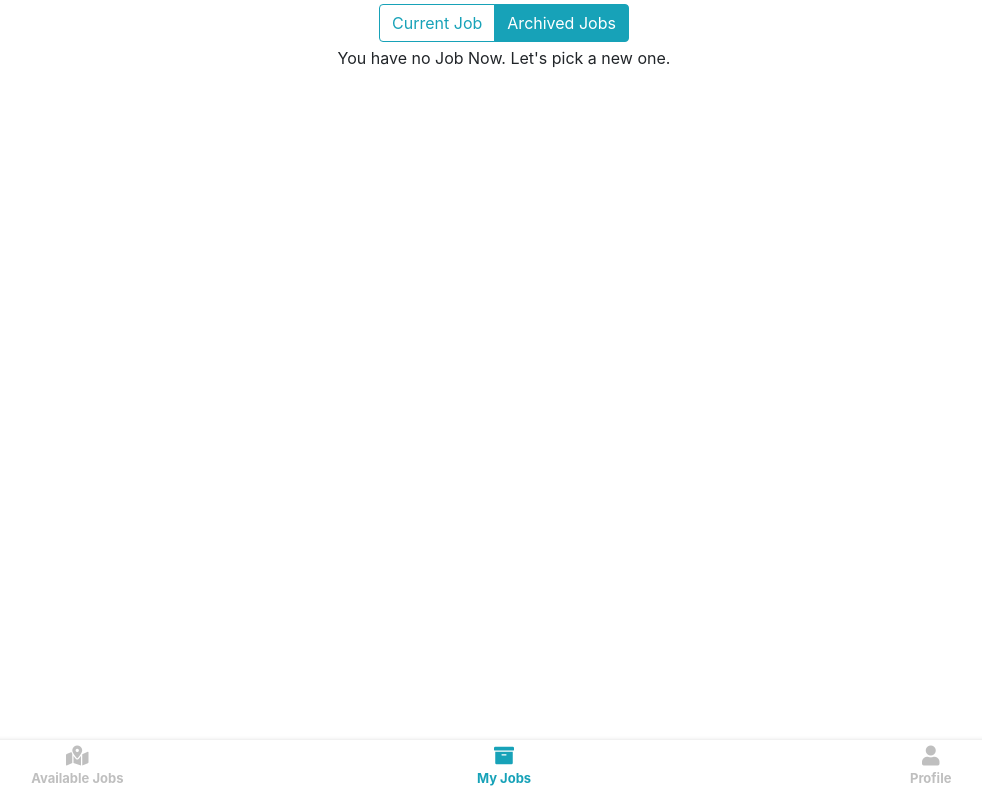
After one commit to AgnosticMe/swiftly, a Django app: page /courier/jobs/archived/ in a window 1280 px wide. The commit adds this page. Shown: the whole page, without its empty margins (136-1118 px from the left). Run offline with Django 3.2, Linux system fonts and the light colour scheme; the visitor is signed in with stand-in values (Sample User, id 1); data comes from the database, SQL or seed files in the repository; data that the repository does not hold is empty; some libraries are stand-ins or nearby versions.

Commit message:
create & design archived jobs page & profile page

```diff
--- a/src/courier/views.py
+++ b/src/courier/views.py
@@ -81,3 +81,36 @@ def current_job_take_photo_page(request, id):
 @login_required(login_url='/sign-in/?next=/courier/')
 def job_complete_page(request):
     return  render(request, 'courier/job_complete.html')
+
+
+@login_required(login_url='/sign-in/?next=/courier/')
+def archived_jobs_page(request):
+    jobs = Job.objects.filter(
+        courier = request.user.courier,
+        status = Job.COMPLETED_STATUS,
+    )
+
+    context = {
+        'jobs': jobs,
+    }
+    return render(request, 'courier/archived_jobs.html', context)
+
+
+@login_required(login_url='/sign-in/?next=/courier/')
+def profile_page(request):
+    jobs = Job.objects.filter(
+        courier = request.user.courier,
+        status = Job.COMPLETED_STATUS,
+    )
+
+    total_earnings = round(sum(job.price for job in jobs) * 0.8, 2)
+    total_jobs = len(jobs)
+    total_kms = round(sum(job.distance for job in jobs), 2)
+
+    context = {
+        'total_earnings': total_earnings,
+        'total_jobs': total_jobs,
+        'total_kms': total_kms,
+    }
+
+    return render(request, 'courier/profile.html', context)
--- /dev/null
+++ b/src/templates/courier/archived_jobs.html
@@ -0,0 +1,78 @@
+{% extends 'courier/base.html' %}
+
+{% block head %}
+
+<style>
+    small {
+        font-size: 12px;
+        line-height: 1.2rem;
+    }
+
+    .card {
+        border-radius: 0;
+    }
+
+</style>
+
+{% endblock head %}
+
+
+{% block content %}
+
+    <div class="d-flex flex-column h-100" style="padding-bottom: 60px">
+        <div class="text-center">
+            <div class="btn-group mt-1 mb-1 align-items-center" role="group">
+                <a href="{% url 'courier:current_job' %}" class="btn btn-outline-info">Current Job</a>
+                <a href="{% url 'courier:archived_jobs' %}" class="btn btn-info">Archived Jobs</a>
+            </div>
+        </div>
+
+
+        {% if jobs %}
+
+        {% for job in jobs %}
+            <div class="card">
+                <div class="card-body p-2">
+                    <div class="media">
+                        <img src="{{ job.photo.url }}" class="rounded-lg mr-3" width="50px" height="50px">
+                        <div class="media-body">
+                            <b>{{ job.job_name }}</b>
+                            <div class="d-flex">
+                                <div class="flex-grow-1 mr-2">
+
+                                    <small class="text-success">
+                                        <i class="fas fa-car"></i> <span>{{ job.distance }}</span> km
+                                        <i class="fas fa-clock ml-2"></i> <span>{{ job.duration }}</span> mins
+                                    </small>
+
+                                    <div class="d-flex align-items-center mt-2">
+                                        <i class="fas fa-map-marker-alt"></i>
+                                        <small class="text-secondary ml-2">{{ job.pickup_address }}</small>
+                                    </div>
+                                    <div class="d-flex align-items-center mt-2">
+                                        <i class="fas fa-flag-checkered"></i>
+                                        <small class="text-secondary ml-2">{{ job.delivery_address }}</small>
+                                    </div>
+
+                                </div>
+                                <h3>₹</h3><h3>{{ job.price }}</h3>
+
+                            </div>
+                        </div>
+                    </div>
+                </div>
+            </div>
+        {% endfor %}
+
+        {% else %}
+
+            <div id="main" class="text-center">
+                <p>You have no Job Now. Let's pick a new one.</p>
+            </div>
+
+        {% endif %}
+
+    </div>
+
+    {% include 'courier/bottom_tabs.html' %}
+{% endblock content %}
--- a/src/templates/courier/bottom_tabs.html
+++ b/src/templates/courier/bottom_tabs.html
@@ -35,17 +35,19 @@
 
 {% url 'courier:available_jobs' as available_jobs_url %}
 {% url 'courier:current_job' as current_job_url %}
+{% url 'courier:archived_jobs' as archived_jobs_url %}
+{% url 'courier:profile' as profile_url %}
 
 <div class="bottom-tabs d-flex">
      <a href="{% url 'courier:available_jobs' %}" class="{% if request.path == available_jobs_url %}active{% endif %}">
          <i class="fas fa-map-marked-alt"></i>
              <span>Available Jobs</span>
      </a>
-     <a href="{% url 'courier:current_job' %}" class="{% if request.path == current_job_url %}active{% endif %}">
+     <a href="{% url 'courier:current_job' %}" class="{% if request.path == current_job_url or request.path == archived_jobs_url %}active{% endif %}">
         <i class="fas fa-archive"></i>
             <span>My Jobs</span>
     </a>
-    <a href="#">
+    <a href="{% url 'courier:profile' %}" class="{% if request.path == profile_url %}active{% endif %}">
         <i class="fas fa-user"></i>
             <span>Profile</span>
     </a>
--- a/src/templates/courier/current_job.html
+++ b/src/templates/courier/current_job.html
@@ -111,8 +111,8 @@
     <div class="d-flex flex-column h-100" style="padding-bottom: 60px">
         <div class="text-center">
             <div class="btn-group mt-1 mb-1 align-items-center" role="group">
-                <a href="#" class="btn btn-info">Current Job</a>
-                <a href="#" class="btn btn-outline-info">Archived Jobs</a>
+                <a href="{% url 'courier:current_job' %}" class="btn btn-info">Current Job</a>
+                <a href="{% url 'courier:archived_jobs' %}" class="btn btn-outline-info">Archived Jobs</a>
             </div>
         </div>
 
--- a/swiftly/urls.py
+++ b/swiftly/urls.py
@@ -29,6 +29,8 @@ courier_urlpatterns = [
     path('jobs/current/', courier_views.current_job_page, name='current_job'),
     path('jobs/current/<id>/take_photo', courier_views.current_job_take_photo_page, name='current_job_take_photo'),
     path('jobs/complete/', courier_views.job_complete_page, name='job_complete'),
+    path('jobs/archived/', courier_views.archived_jobs_page, name='archived_jobs'),
+    path('profile/', courier_views.profile_page, name='profile'),
 
     path('api/jobs/available/', courier_apis.available_jobs_api, name='available_jobs_api'),
     path('api/jobs/current/<id>/update/', courier_apis.current_job_update_api, name='current_job_update_api'),
```
Also changed, not shown: src/templates/courier/profile.html (added, +46 -0 lines).
